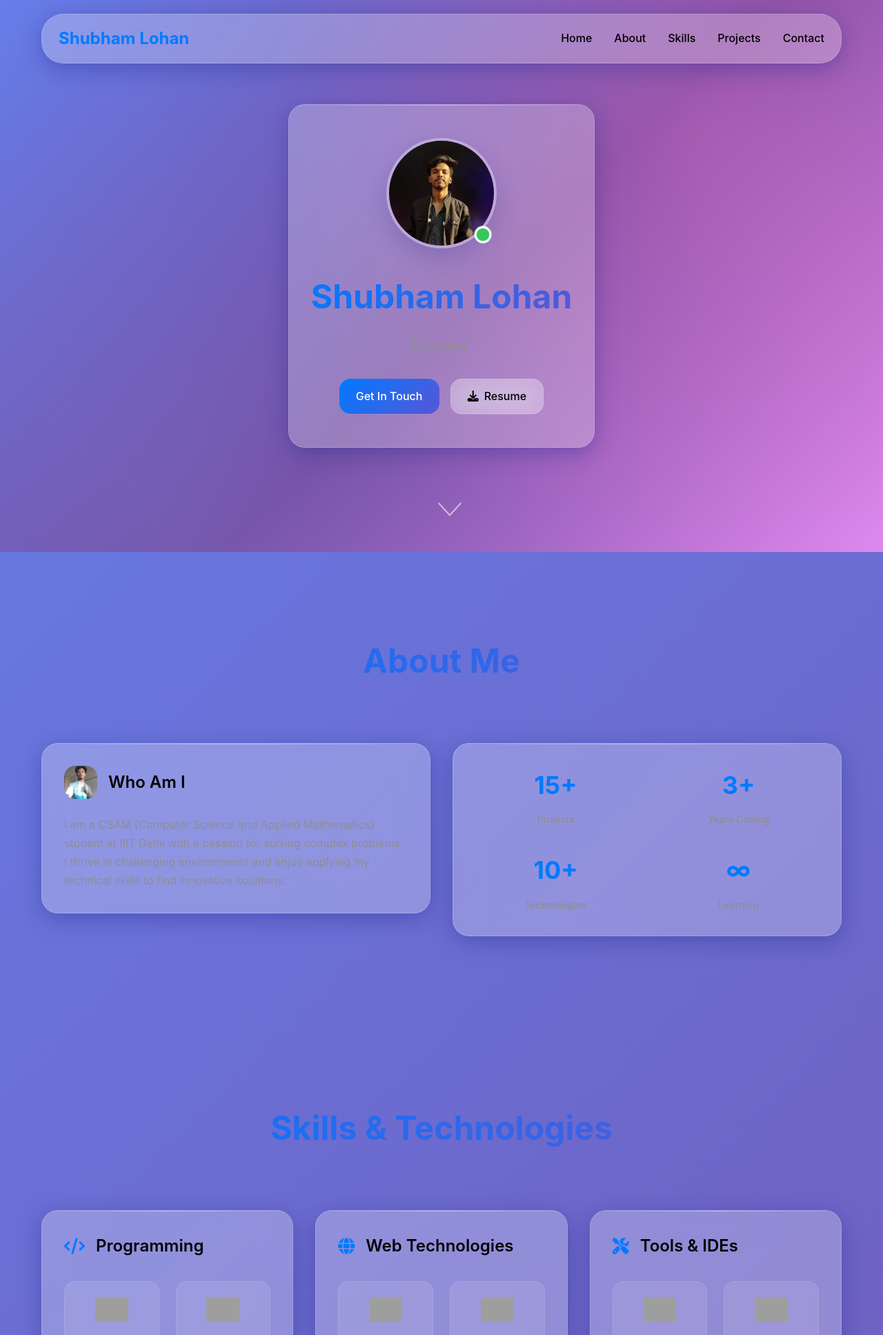
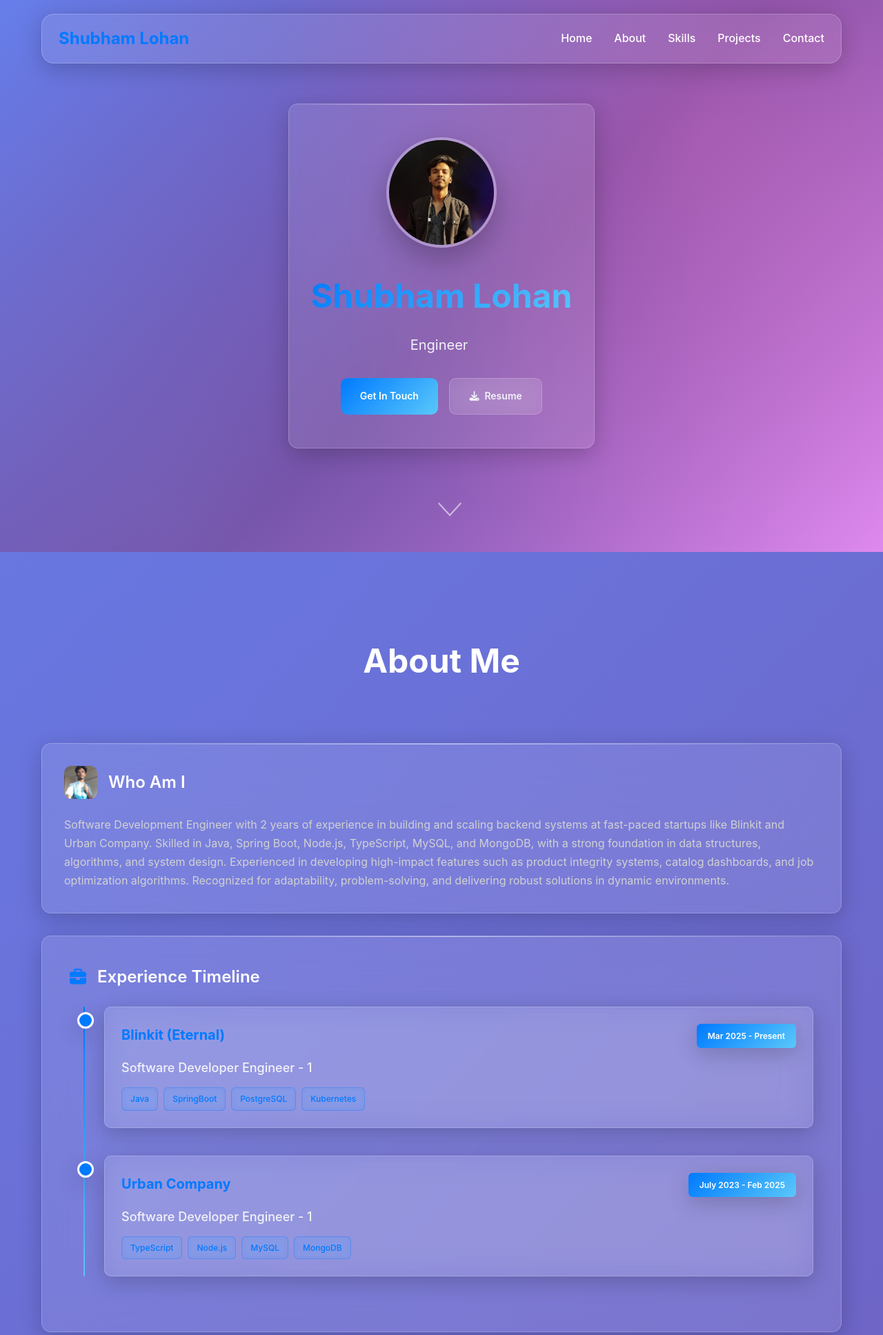
Before and after one commit to shubham-lohan/shubham-lohan.github.io, a PHP site: page / in a window 1280 px wide. Shown: the top 1935 px of the page at 69% size. Run offline with PHP 8.4, Linux system fonts and the light colour scheme; some libraries are stand-ins or nearby versions; some web fonts are replaced; grey boxes are pictures that could not be loaded.

Commit message:
UI change

```diff
--- a/assets/css/main.css
+++ b/assets/css/main.css
@@ -1,43 +1,29 @@
 @import url('https://fonts.googleapis.com/css2?family=SF+Pro+Display:wght@300;400;500;600;700&display=swap');
 
-/* CSS Variables for iOS Theme */
+/* CSS Variables for macOS Big Sur/Monterey Glass Theme */
 :root {
     --primary-color: #007AFF;
-    --secondary-color: #5856D6;
+    --secondary-color: #5AC8FA;
     --accent-color: #FF3B30;
-    --success-color: #34C759;
-    --warning-color: #FF9500;
-    --text-primary: #000000;
-    --text-secondary: #8E8E93;
-    --text-tertiary: #C7C7CC;
-    --background-primary: #F2F2F7;
-    --background-secondary: #FFFFFF;
-    --surface-primary: rgba(255, 255, 255, 0.8);
-    --surface-secondary: rgba(255, 255, 255, 0.6);
-    --glass-bg: rgba(255, 255, 255, 0.25);
-    --glass-border: rgba(255, 255, 255, 0.18);
-    --shadow-light: 0 8px 32px 0 rgba(31, 38, 135, 0.37);
-    --shadow-medium: 0 15px 35px rgba(31, 38, 135, 0.2);
-    --shadow-heavy: 0 25px 50px rgba(31, 38, 135, 0.15);
-    --border-radius-sm: 12px;
-    --border-radius-md: 16px;
-    --border-radius-lg: 24px;
-    --border-radius-xl: 32px;
-}
-
-/* Dark mode variables */
-@media (prefers-color-scheme: dark) {
-    :root {
-        --text-primary: #FFFFFF;
-        --text-secondary: #98989D;
-        --text-tertiary: #636366;
-        --background-primary: #000000;
-        --background-secondary: #1C1C1E;
-        --surface-primary: rgba(28, 28, 30, 0.8);
-        --surface-secondary: rgba(28, 28, 30, 0.6);
-        --glass-bg: rgba(28, 28, 30, 0.7);
-        --glass-border: rgba(255, 255, 255, 0.1);
-    }
+    --success-color: #30D158;
+    --warning-color: #FF9F0A;
+    --text-primary: #FFFFFF;
+    --text-secondary: #F2F2F7;
+    --text-tertiary: #d1d1d1;
+    --background-primary: linear-gradient(135deg, #667eea 0%, #764ba2 100%);
+    --background-secondary: rgba(0, 0, 0, 0.2);
+    --surface-primary: rgba(255, 255, 255, 0.1);
+    --surface-secondary: rgba(255, 255, 255, 0.05);
+    --glass-bg: rgba(255, 255, 255, 0.1);
+    --glass-border: rgba(255, 255, 255, 0.2);
+    --glass-bg-strong: rgba(255, 255, 255, 0.15);
+    --shadow-light: 0 8px 32px 0 rgba(0, 0, 0, 0.2);
+    --shadow-medium: 0 16px 40px rgba(0, 0, 0, 0.25);
+    --shadow-heavy: 0 25px 50px rgba(0, 0, 0, 0.3);
+    --border-radius-sm: 6px;
+    --border-radius-md: 10px;
+    --border-radius-lg: 14px;
+    --border-radius-xl: 18px;
 }
 
 /* Reset and base styles */
@@ -64,8 +50,8 @@ body {
 /* Glass morphism utility classes */
 .glass-card {
     background: var(--glass-bg);
-    backdrop-filter: blur(20px);
-    -webkit-backdrop-filter: blur(20px);
+    backdrop-filter: blur(40px);
+    -webkit-backdrop-filter: blur(40px);
     border: 1px solid var(--glass-border);
     border-radius: var(--border-radius-lg);
     box-shadow: var(--shadow-light);
@@ -80,7 +66,7 @@ body {
     left: 0;
     right: 0;
     height: 1px;
-    background: linear-gradient(90deg, transparent, rgba(255, 255, 255, 0.4), transparent);
+    background: linear-gradient(90deg, transparent, rgba(255, 255, 255, 0.6), transparent);
 }
 
 .glass-btn {
@@ -89,10 +75,11 @@ body {
     -webkit-backdrop-filter: blur(20px);
     border: 1px solid var(--glass-border);
     border-radius: var(--border-radius-md);
-    padding: 12px 24px;
+    padding: 14px 28px;
     text-decoration: none;
     color: var(--text-primary);
-    font-weight: 500;
+    font-weight: 600;
+    font-size: 14px;
     transition: all 0.3s cubic-bezier(0.4, 0, 0.2, 1);
     display: inline-flex;
     align-items: center;
@@ -115,7 +103,7 @@ body {
 
 .btn-secondary {
     background: var(--glass-bg);
-    color: var(--text-primary);
+    color: var(--text-secondary);
 }
 
 /* Container */
@@ -264,24 +252,6 @@ body {
     box-shadow: var(--shadow-medium);
 }
 
-.status-indicator {
-    position: absolute;
-    bottom: 8px;
-    right: 8px;
-    width: 24px;
-    height: 24px;
-    background: var(--success-color);
-    border-radius: 50%;
-    border: 3px solid white;
-    animation: pulse 2s infinite;
-}
-
-@keyframes pulse {
-    0% { transform: scale(1); }
-    50% { transform: scale(1.1); }
-    100% { transform: scale(1); }
-}
-
 .profile-card h1 {
     font-size: 48px;
     font-weight: 700;
@@ -339,22 +309,29 @@ section {
     font-weight: 700;
     text-align: center;
     margin-bottom: 80px;
-    background: linear-gradient(135deg, var(--primary-color), var(--secondary-color));
-    -webkit-background-clip: text;
-    -webkit-text-fill-color: transparent;
-    background-clip: text;
+    color: var(--text-primary); /* Ensure visibility */
+    background: none; /* Remove gradient for better readability */
 }
 
 /* About Section */
 .about-grid {
     display: grid;
     grid-template-columns: 1fr 1fr;
+    grid-template-rows: auto auto;
     gap: 32px;
     align-items: start;
+    max-width: 100%; /* Modified width */
+}
+
+.experience-timeline {
+    grid-column: 1 / -1;
+    padding: 40px;
+    margin-top: 32px; /* Added gap between about card and timeline */
 }
 
 .about-card {
     padding: 32px;
+    width: 100%; /* Ensure cards take full width */
 }
 
 .card-header {
@@ -362,6 +339,11 @@ section {
     align-items: center;
     gap: 16px;
     margin-bottom: 24px;
+}
+
+.card-header i {
+    font-size: 24px;
+    color: var(--primary-color);
 }
 
 .card-icon {
@@ -380,7 +362,7 @@ section {
 .about-card p {
     font-size: 16px;
     line-height: 1.7;
-    color: var(--text-secondary);
+    color: var(--text-tertiary);
 }
 
 .stats-card {
@@ -411,6 +393,115 @@ section {
     font-weight: 500;
 }
 
+/* Timeline Styles */
+.timeline {
+    position: relative;
+    padding-left: 50px; /* Space for the timeline vertical line */
+}
+
+.timeline::before {
+    content: '';
+    position: absolute;
+    left: 20px; /* Position the vertical line to the left */
+    top: 0;
+    bottom: 0;
+    width: 2px;
+    background: linear-gradient(135deg, var(--primary-color), var(--secondary-color));
+    border-radius: 2px;
+}
+
+.timeline-item {
+    position: relative;
+    margin-bottom: 40px;
+}
+
+.timeline-item::before {
+    content: '';
+    position: absolute;
+    left: -39px; /* Position dot on the vertical line */
+    top: 8px;
+    width: 18px;
+    height: 18px;
+    background: var(--primary-color);
+    border-radius: 50%;
+    border: 3px solid white;
+    box-shadow: var(--shadow-light);
+    z-index: 1;
+}
+
+.timeline-content {
+    background: var(--glass-bg);
+    backdrop-filter: blur(20px);
+    -webkit-backdrop-filter: blur(20px);
+    border-radius: var(--border-radius-md);
+    padding: 24px;
+    border: 1px solid var(--glass-border);
+    box-shadow: var(--shadow-light);
+    margin-left: 0;
+    width: 100%;
+}
+
+.timeline-header {
+    display: flex;
+    justify-content: space-between;
+    align-items: flex-start;
+    margin-bottom: 16px;
+    flex-wrap: wrap;
+    gap: 12px;
+}
+
+.timeline-company {
+    font-size: 20px;
+    color: var(--primary-color);
+    font-weight: 700;
+    margin: 0;
+    flex: 1;
+    min-width: 200px;
+}
+
+.timeline-date {
+    background: linear-gradient(135deg, var(--primary-color), var(--secondary-color));
+    color: white;
+    padding: 8px 16px;
+    border-radius: var(--border-radius-sm);
+    font-size: 12px;
+    font-weight: 600;
+    white-space: nowrap;
+    box-shadow: var(--shadow-light);
+    flex-shrink: 0;
+}
+
+.timeline-content h4 {
+    font-size: 18px;
+    font-weight: 500;
+    color: var(--text-secondary);
+    margin-bottom: 16px;
+    line-height: 1.4;
+}
+
+.timeline-tech {
+    display: flex;
+    flex-wrap: wrap;
+    gap: 8px;
+}
+
+.tech-tag {
+    background: rgba(0, 122, 255, 0.15);
+    color: var(--primary-color);
+    padding: 6px 12px;
+    border-radius: var(--border-radius-sm);
+    font-size: 12px;
+    font-weight: 500;
+    border: 1px solid rgba(0, 122, 255, 0.3);
+    transition: all 0.3s ease;
+    backdrop-filter: blur(5px);
+}
+
+.tech-tag:hover {
+    background: rgba(0, 122, 255, 0.2);
+    transform: translateY(-1px);
+}
+
 /* Skills Section */
 .skills-grid {
     display: grid;
@@ -437,6 +528,7 @@ section {
 .category-header h3 {
     font-size: 24px;
     font-weight: 600;
+    color: var(--text-primary);
 }
 
 .skills-list {
--- /dev/null
+++ b/assets/js/main.js
@@ -0,0 +1,76 @@
+// Typed.js initialization
+document.addEventListener('DOMContentLoaded', function () {
+    var typed = new Typed("#typed", {
+        strings: ['IIITD\'23', 'Programmer', 'Engineer', 'ML Enthusiast', 'Problem Solver', 'Software Developer'],
+        typeSpeed: 100,
+        smartBackspace: true,
+        backSpeed: 50,
+        loop: true,
+        showCursor: true,
+        cursorChar: '|'
+    });
+
+    // Mobile menu toggle
+    const hamburger = document.querySelector('.hamburger');
+    const navMenu = document.querySelector('.nav-menu');
+
+    hamburger.addEventListener('click', () => {
+        hamburger.classList.toggle('active');
+        navMenu.classList.toggle('active');
+    });
+
+    // Close menu when link is clicked
+    document.querySelectorAll('.nav-menu a').forEach(n => n.addEventListener('click', () => {
+        hamburger.classList.remove('active');
+        navMenu.classList.remove('active');
+    }));
+
+    // Smooth scrolling
+    document.querySelectorAll('a[href^="#"]').forEach(anchor => {
+        anchor.addEventListener('click', function (e) {
+            e.preventDefault();
+            const target = document.querySelector(this.getAttribute('href'));
+            if (target) {
+                target.scrollIntoView({
+                    behavior: 'smooth',
+                    block: 'start'
+                });
+            }
+        });
+    });
+
+    // Scroll animations
+    const observerOptions = {
+        threshold: 0.1,
+        rootMargin: '0px 0px -50px 0px'
+    };
+
+    const observer = new IntersectionObserver((entries) => {
+        entries.forEach(entry => {
+            if (entry.isIntersecting) {
+                entry.target.style.opacity = '1';
+                entry.target.style.transform = 'translateY(0)';
+            }
+        });
+    }, observerOptions);
+
+    // Observe all glass cards
+    document.querySelectorAll('.glass-card').forEach(card => {
+        card.style.opacity = '0';
+        card.style.transform = 'translateY(30px)';
+        card.style.transition = 'opacity 0.6s ease, transform 0.6s ease';
+        observer.observe(card);
+    });
+
+    // Parallax effect for hero background
+    window.addEventListener('scroll', () => {
+        const scrolled = window.pageYOffset;
+        const hero = document.querySelector('.hero-bg');
+        if (hero) {
+            hero.style.transform = `translateY(${scrolled * 0.5}px)`;
+        }
+    });
+
+    // Initialize WOW.js
+    new WOW().init();
+});
--- a/index.html
+++ b/index.html
@@ -13,6 +13,10 @@
     <link rel="stylesheet" href="assets/css/main.css">
     <script src="https://kit.fontawesome.com/4019246ab4.js" crossorigin="anonymous"></script>
     <link rel="stylesheet" href="https://cdnjs.cloudflare.com/ajax/libs/animate.css/4.1.1/animate.min.css" />
+    <!-- Scripts -->
+    <script src="https://cdn.jsdelivr.net/npm/typed.js@2.0.11" defer></script>
+    <script src="https://cdnjs.cloudflare.com/ajax/libs/wow/1.1.2/wow.min.js" defer></script>
+    <script src="assets/js/main.js" defer></script>
     <title>Shubham Lohan | Portfolio</title>
 
     <!-- Open Graph (OG) Tags -->
@@ -50,7 +54,6 @@
             <div class="profile-card glass-card animate__animated animate__fadeInUp">
                 <div class="profile-image">
                     <img src="assets/img/me.png" alt="Shubham Lohan">
-                    <div class="status-indicator"></div>
                 </div>
                 <h1>Shubham Lohan</h1>
                 <div class="typing-text">
@@ -73,34 +76,57 @@
     <section id="about" class="about-section">
         <div class="container">
             <h2 class="section-title">About Me</h2>
-        <div class="about-grid">
-            <div class="about-card glass-card animate__animated animate__fadeInLeft">
+            <div class="about-card glass-card animate__animated animate__fadeInLeft"
+                style="width: 100%; max-width: none;">
                 <div class="card-header">
                     <img src="assets/img/aboutme.png" alt="About Me" class="card-icon">
                     <h3>Who Am I</h3>
                 </div>
-                    <p>I am a CSAM (Computer Science and Applied Mathematics) student at IIIT Delhi with a passion for solving complex
-                        problems. I thrive in challenging environments and enjoy applying my technical skills to find innovative solutions.
+                <p>Software Development Engineer with 2 years of experience in building and scaling backend systems at
+                    fast-paced startups like Blinkit and Urban Company. Skilled in Java, Spring Boot, Node.js,
+                    TypeScript, MySQL, and MongoDB, with a strong foundation in data structures, algorithms, and system
+                    design. Experienced in developing high-impact features such as product integrity systems, catalog
+                    dashboards, and job optimization algorithms. Recognized for adaptability, problem-solving, and
+                    delivering robust solutions in dynamic environments.
                 </p>
             </div>
 
-                <div class="stats-card glass-card animate__animated animate__fadeInRight">
-                    <div class="stats-grid">
-                        <div class="stat-item">
-                            <span class="stat-number">15+</span>
-                            <span class="stat-label">Projects</span>
+            <!-- Experience Timeline -->
+            <div class="experience-timeline glass-card animate__animated animate__fadeInUp">
+                <div class="card-header">
+                    <i class="fas fa-briefcase"></i>
+                    <h3>Experience Timeline</h3>
                 </div>
-                        <div class="stat-item">
-                            <span class="stat-number">3+</span>
-                            <span class="stat-label">Years Coding</span>
+                <div class="timeline">
+                    <div class="timeline-item">
+                        <div class="timeline-content">
+                            <div class="timeline-header">
+                                <p class="timeline-company">Blinkit (Eternal)</p>
+                                <div class="timeline-date">Mar 2025 - Present</div>
                             </div>
-                        <div class="stat-item">
-                            <span class="stat-number">10+</span>
-                            <span class="stat-label">Technologies</span>
+                            <h4>Software Developer Engineer - 1</h4>
+                            <div class="timeline-tech">
+                                <span class="tech-tag">Java</span>
+                                <span class="tech-tag">SpringBoot</span>
+                                <span class="tech-tag">PostgreSQL</span>
+                                <span class="tech-tag">Kubernetes</span>
                             </div>
-                        <div class="stat-item">
-                            <span class="stat-number">∞</span>
-                            <span class="stat-label">Learning</span>
+                        </div>
+                    </div>
+
+                    <div class="timeline-item">
+                        <div class="timeline-content">
+                            <div class="timeline-header">
+                                <p class="timeline-company">Urban Company</p>
+                                <div class="timeline-date">July 2023 - Feb 2025</div>
+                            </div>
+                            <h4>Software Developer Engineer - 1</h4>
+                            <div class="timeline-tech">
+                                <span class="tech-tag">TypeScript</span>
+                                <span class="tech-tag">Node.js</span>
+                                <span class="tech-tag">MySQL</span>
+                                <span class="tech-tag">MongoDB</span>
+                            </div>
                         </div>
                     </div>
                 </div>
@@ -189,7 +215,8 @@
                             <span>GitHub</span>
                         </div>
                         <div class="skill-item">
-                                        <img src="https://img.icons8.com/fluent/48/000000/visual-studio-code-2019.png" alt="VS Code">
+                            <img src="https://img.icons8.com/fluent/48/000000/visual-studio-code-2019.png"
+                                alt="VS Code">
                             <span>VS Code</span>
                         </div>
                         <div class="skill-item">
@@ -243,7 +270,8 @@
                     </div>
                     <div class="project-content">
                         <h3>LeetCode Visualizer</h3>
-                                    <p>Interactive visualization of LeetCode stats with contest ranking and profile comparison features.
+                        <p>Interactive visualization of LeetCode stats with contest ranking and profile comparison
+                            features.
                         </p>
                         <div class="project-tags">
                             <span class="tag">JavaScript</span>
@@ -256,7 +284,8 @@
                     <div class="project-image">
                         <img src="assets/img/election.png" alt="Election Portal">
                         <div class="project-overlay">
-                                        <a href="https://github.com/shubham-lohan/online_election_portal" target="_blank" class="project-link">
+                            <a href="https://github.com/shubham-lohan/online_election_portal" target="_blank"
+                                class="project-link">
                                 <i class="fas fa-external-link-alt"></i>
                             </a>
                         </div>
@@ -275,7 +304,8 @@
                     <div class="project-image">
                         <img src="assets/img/colorswitch.png" alt="Color Switch">
                         <div class="project-overlay">
-                                        <a href="https://github.com/shubham-lohan/Color-Switch" target="_blank" class="project-link">
+                            <a href="https://github.com/shubham-lohan/Color-Switch" target="_blank"
+                                class="project-link">
                                 <i class="fas fa-external-link-alt"></i>
                             </a>
                         </div>
@@ -294,14 +324,16 @@
                     <div class="project-image">
                         <img src="assets/img/linuxshell.jpg" alt="Linux Shell">
                         <div class="project-overlay">
-                                        <a href="https://github.com/shubham-lohan/Basic-Linux-Shell" target="_blank" class="project-link">
+                            <a href="https://github.com/shubham-lohan/Basic-Linux-Shell" target="_blank"
+                                class="project-link">
                                 <i class="fas fa-external-link-alt"></i>
                             </a>
                         </div>
                     </div>
                     <div class="project-content">
                         <h3>Linux Shell</h3>
-                        <p>Custom implementation of basic Linux shell functionality with command parsing and execution.</p>
+                        <p>Custom implementation of basic Linux shell functionality with command parsing and execution.
+                        </p>
                         <div class="project-tags">
                             <span class="tag">C</span>
                             <span class="tag">Linux</span>
@@ -330,12 +362,6 @@
                     </div>
                 </div>
             </div>
-            <div class="more-projects"></div>
-            <a href="https://github.com/shubham-lohan" target="_blank" class="btn-primary glass-btn">
-                <i class="fab fa-github"></i> View More Projects
-            </a>
-            </div>
-            </div>
     </section>
 
     <!-- Contact Section -->
@@ -345,7 +371,8 @@
             <div class="contact-grid">
                 <div class="contact-info glass-card animate__animated animate__fadeInLeft">
                     <h3>Get In Touch</h3>
-                    <p>I'm always open to discussing new opportunities, innovative projects, and interesting collaborations.
+                    <p>I'm always open to discussing new opportunities, innovative projects, and interesting
+                        collaborations.
                     </p>
 
                     <div class="contact-methods">
@@ -353,7 +380,7 @@
                             <i class="fas fa-envelope"></i>
                             <div>
                                 <span>Email</span>
-                                <a href="mailto:shubhamlohan99@gmail.com">shubhamlohan99@gmail.com</a>
+                                <a href="mailto:shubhamlohan99@gmail.com">shubhamlohan99[at]gmail.com</a>
                             </div>
                         </div>
                         <div class="contact-method">
@@ -402,91 +429,12 @@
     <footer class="footer">
         <div class="container">
             <div class="footer-content">
-                <p>&copy; 2024 Shubham Lohan. Crafted with <i class="fas fa-heart"></i> and iOS design inspiration.</p>
+                <p>&copy; 2025 <a href="https://github.com/shubham-lohan" target="_blank">Shubham Lohan</a>. Crafted
+                    with <i class="fas fa-heart"></i></p>
             </div>
         </div>
     </footer>
 
-    <!-- Scripts -->
-    <script src="https://cdn.jsdelivr.net/npm/typed.js@2.0.11"></script>
-    <script>
-                // Typed.js initialization
-        var typed = new Typed("#typed", {
-            strings: ['IIITD\'23', 'Programmer', 'Engineer', 'ML Enthusiast', 'Problem Solver', 'Software Developer'],
-            typeSpeed: 100,
-            smartBackspace: true,
-            backSpeed: 50,
-            loop: true,
-            showCursor: true,
-            cursorChar: '|'
-        });
-
-                // Mobile menu toggle
-                const hamburger = document.querySelector('.hamburger');
-                const navMenu = document.querySelector('.nav-menu');
-
-                hamburger.addEventListener('click', () => {
-                    hamburger.classList.toggle('active');
-                    navMenu.classList.toggle('active');
-                });
-
-                // Close menu when link is clicked
-                document.querySelectorAll('.nav-menu a').forEach(n => n.addEventListener('click', () => {
-                    hamburger.classList.remove('active');
-                    navMenu.classList.remove('active');
-                }));
-
-                // Smooth scrolling
-                document.querySelectorAll('a[href^="#"]').forEach(anchor => {
-                    anchor.addEventListener('click', function (e) {
-                        e.preventDefault();
-                        const target = document.querySelector(this.getAttribute('href'));
-                        if (target) {
-                            target.scrollIntoView({
-                                behavior: 'smooth',
-                                block: 'start'
-                            });
-                        }
-                    });
-                });
-
-                // Scroll animations
-                const observerOptions = {
-                    threshold: 0.1,
-                    rootMargin: '0px 0px -50px 0px'
-                };
-
-                const observer = new IntersectionObserver((entries) => {
-                    entries.forEach(entry => {
-                        if (entry.isIntersecting) {
-                            entry.target.style.opacity = '1';
-                            entry.target.style.transform = 'translateY(0)';
-                        }
-                    });
-                }, observerOptions);
-
-                // Observe all glass cards
-                document.querySelectorAll('.glass-card').forEach(card => {
-                    card.style.opacity = '0';
-                    card.style.transform = 'translateY(30px)';
-                    card.style.transition = 'opacity 0.6s ease, transform 0.6s ease';
-                    observer.observe(card);
-                });
-
-                // Parallax effect for hero background
-                window.addEventListener('scroll', () => {
-                    const scrolled = window.pageYOffset;
-                    const hero = document.querySelector('.hero-bg');
-                    if (hero) {
-                        hero.style.transform = `translateY(${scrolled * 0.5}px)`;
-                    }
-        });
-    </script>
-<!-- WOW.js for animations -->
-<script src="https://cdnjs.cloudflare.com/ajax/libs/wow/1.1.2/wow.min.js"></script>
-    <script>
-        new WOW().init();
-    </script>
 </body>
 
 </html>
```
Also changed, not shown: other parts of assets/css/main.css (+103 -3 lines). Lines whose indentation alone changed are shown as unchanged.
